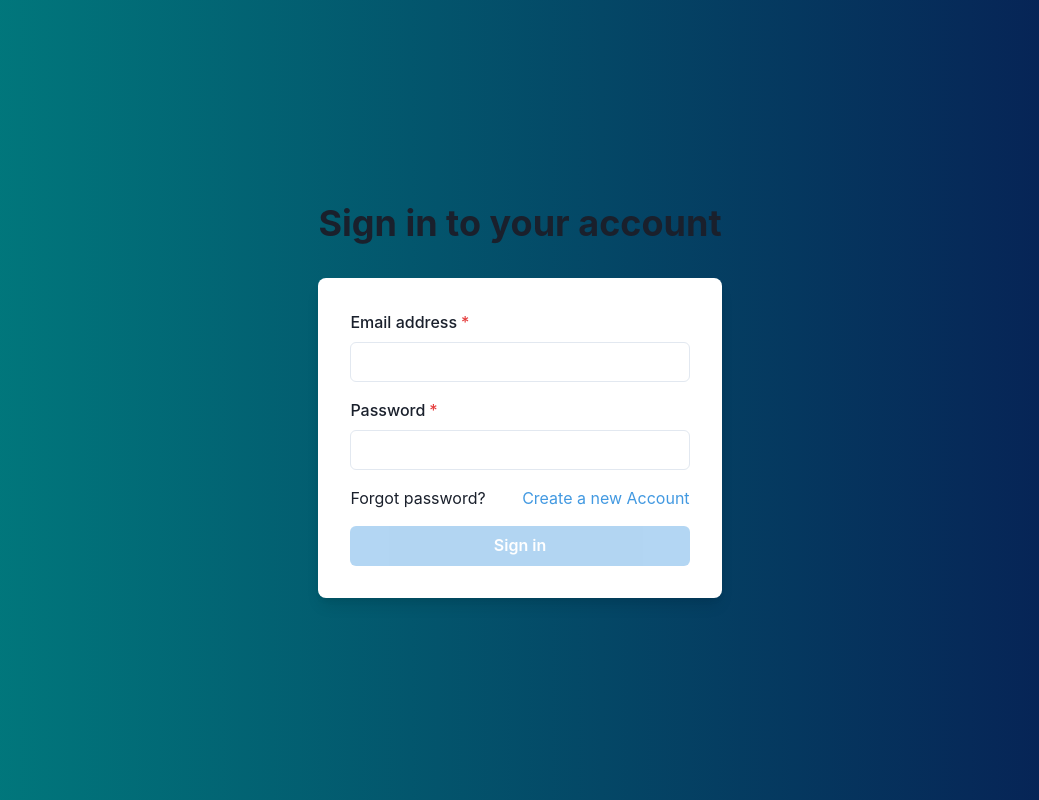
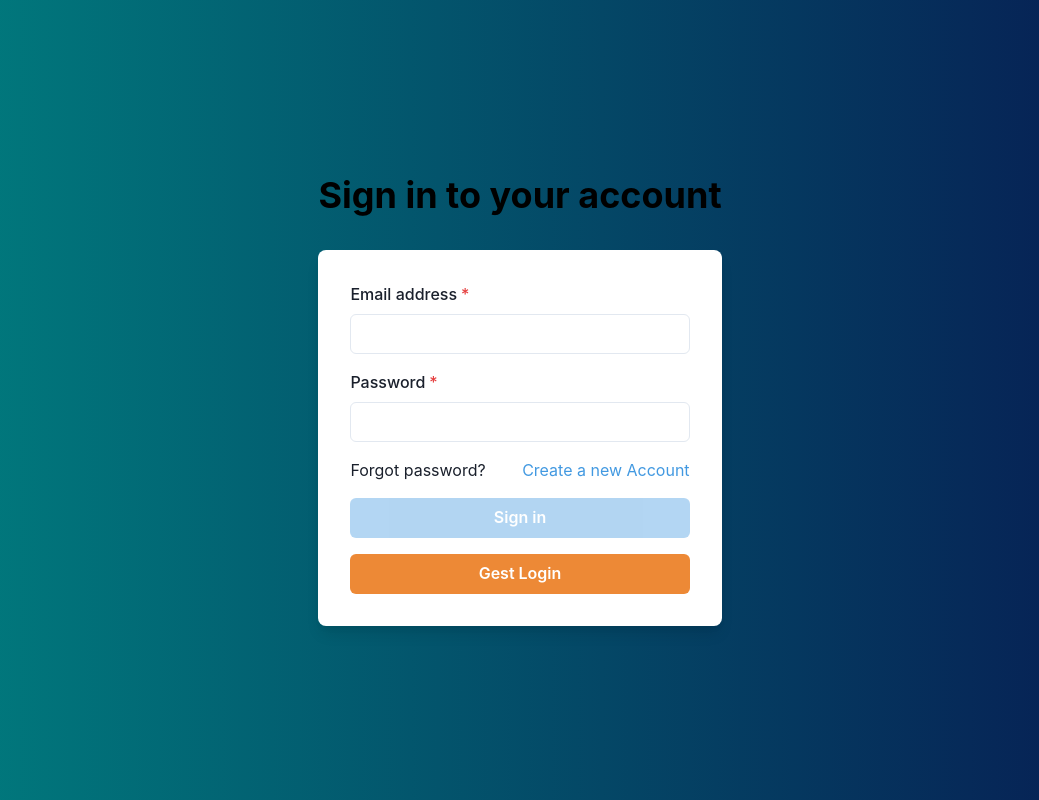
Before and after one commit to Naok000/gamers-board, a Next.js app: page /auth/login in a window 1280 px wide. Shown: the whole page, without its empty margins (120-1159 px from the left). Built offline with nearby package versions, Linux system fonts and the light colour scheme; no server answers.

Commit message:
add gest login

```diff
--- a/pages/auth/login.tsx
+++ b/pages/auth/login.tsx
@@ -21,8 +21,25 @@ const Login = () => {
   const router = useRouter();
   const [email, setEmail] = useState('');
   const [password, setPassword] = useState('');
+  const setUserId = useSetRecoilState(currentUserId);
 
-  const setUserId = useSetRecoilState(currentUserId);
+  const testUserEmail: string = 'testUser@test.com';
+  const testUserPassword: string = 'uidjopDHJilkjfskkkd84352';
+
+  const testSignIn = async () => {
+    try {
+      await axios.post(`${process.env.NEXT_PUBLIC_API_URL}/auth/login`, {
+        email: testUserEmail,
+        password: testUserPassword,
+      });
+      const user = await getUserSession();
+      setUserId(user);
+      await router.push('/board');
+    } catch (err) {
+      console.log(err);
+    }
+  };
+
   const signInEmail = async () => {
     try {
       await axios.post(`${process.env.NEXT_PUBLIC_API_URL}/auth/login`, {
@@ -47,7 +64,9 @@ const Login = () => {
     >
       <Stack spacing={8} mx={'auto'} maxW={'lg'} py={12} px={6}>
         <Stack align={'center'}>
-          <Heading fontSize={'4xl'}>Sign in to your account</Heading>
+          <Heading color={'black'} fontSize={'4xl'}>
+            Sign in to your account
+          </Heading>
         </Stack>
         <Box
           rounded={'lg'}
@@ -96,6 +115,16 @@ const Login = () => {
               >
                 Sign in
               </Button>
+              <Button
+                bg={'orange.400'}
+                color={'white'}
+                _hover={{
+                  bg: 'orange.500',
+                }}
+                onClick={testSignIn}
+              >
+                Gest Login
+              </Button>
             </Stack>
           </Stack>
         </Box>
```
